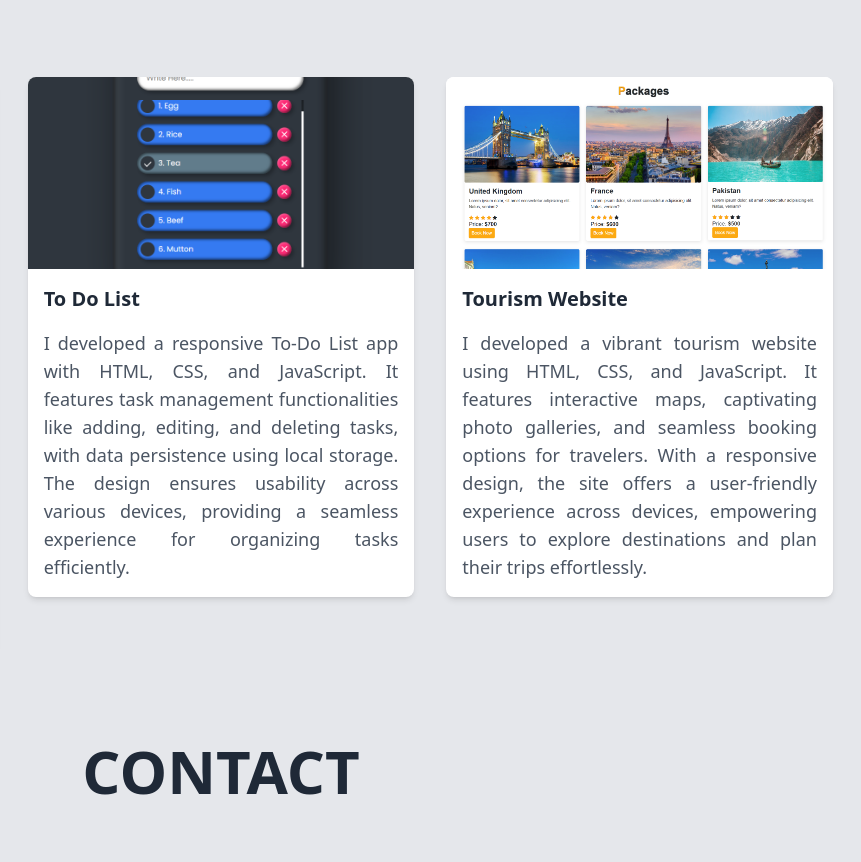
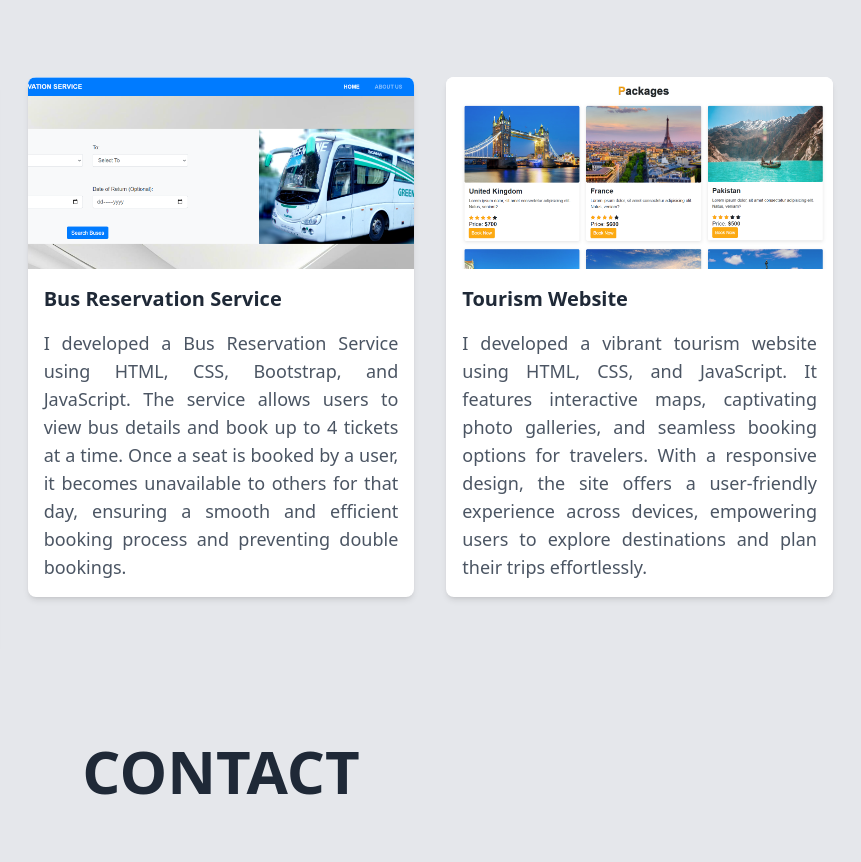
Before and after one commit to AbirRifat/Rifat_portfolio_tailwind, a website: page docs/index.html in a window 1280 px wide. Shown: the part 2951-3813 px from the top of the page, 419-1280 px from the left. Drawn offline with Linux system fonts and the light colour scheme.

Commit message:
Add another project

```diff
--- a/docs/index.html
+++ b/docs/index.html
@@ -374,18 +374,13 @@
             >
               <img
                 class="w-full h-32 object-cover sm:h-32 lg:h-48"
-                src="images/To do list.png"
-                alt="To Do List"
+                src="images/bus.png"
+                alt="Bus Reservation Service"
               />
               <div class="p-4 sm:p-2 lg:p-4">
-                <h3 class="text-lg font-semibold sm:text-base lg:text-xl">To Do List</h3>
+                <h3 class="text-lg font-semibold sm:text-base lg:text-xl">Bus Reservation Service</h3>
                 <p class="text-gray-600 text-justify mt-4 overflow-auto max-h-20 sm:max-h-full sm:overflow-visible sm:text-sm sm:mt-2 lg:text-lg lg:mt-4">
-                  I developed a responsive To-Do List app with HTML, CSS, and
-                  JavaScript. It features task management functionalities like
-                  adding, editing, and deleting tasks, with data persistence
-                  using local storage. The design ensures usability across
-                  various devices, providing a seamless experience for
-                  organizing tasks efficiently.
+                  I developed a Bus Reservation Service using HTML, CSS, Bootstrap, and JavaScript. The service allows users to view bus details and book up to 4 tickets at a time. Once a seat is booked by a user, it becomes unavailable to others for that day, ensuring a smooth and efficient booking process and preventing double bookings.
                 </p>
               </div>
             </div>
```
Also changed, not shown: docs/images/bus.png (added).
